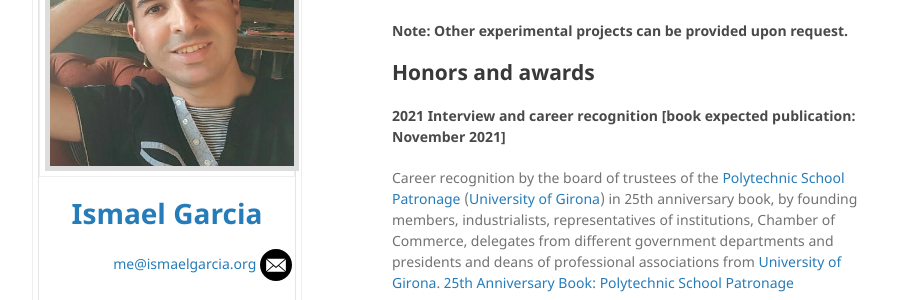
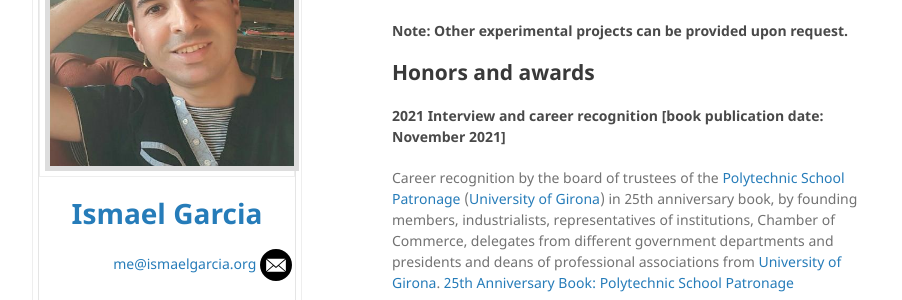
Before and after one commit to ismagarcia/me, a Jekyll site: the page built from index.md, in a window 1280 px wide and 900 px high, scrolled down 2921 px. Shown: the part 154-454 px from the top of the window, without its empty margins (178-1080 px from the left). Built offline with Jekyll 4.4.1, drawn with Linux system fonts in a browser that asks for light colours; nearby versions of some CDN libraries; the repository's description, which GitHub fills in, is left out.

Commit message:
Fixed typo

```diff
--- a/index.md
+++ b/index.md
@@ -203,7 +203,7 @@ _Keywords_: Memory Models, Cache Memory, Interconnect, Heterogeneous Computing,
 
 ## Honors and awards
 
-#### 2021        Interview and career recognition [book expected publication: November 2021]
+#### 2021        Interview and career recognition [book publication date: November 2021]
 Career recognition by the board of trustees of the <a href="https://patronateps.udg.edu/">Polytechnic School Patronage</a> (<a href="https://www.udg.edu/en/">University of Girona</a>) in 25th anniversary book, by founding members, industrialists, representatives of institutions, Chamber of Commerce, delegates from different government departments and presidents and deans of professional associations from <a href="https://www.udg.edu/en/">University of Girona</a>.
 <a href="https://patronateps.udg.edu/llibre-25-anys-premis-patronat/">25th Anniversary Book: Polytechnic School Patronage</a>
 
```
